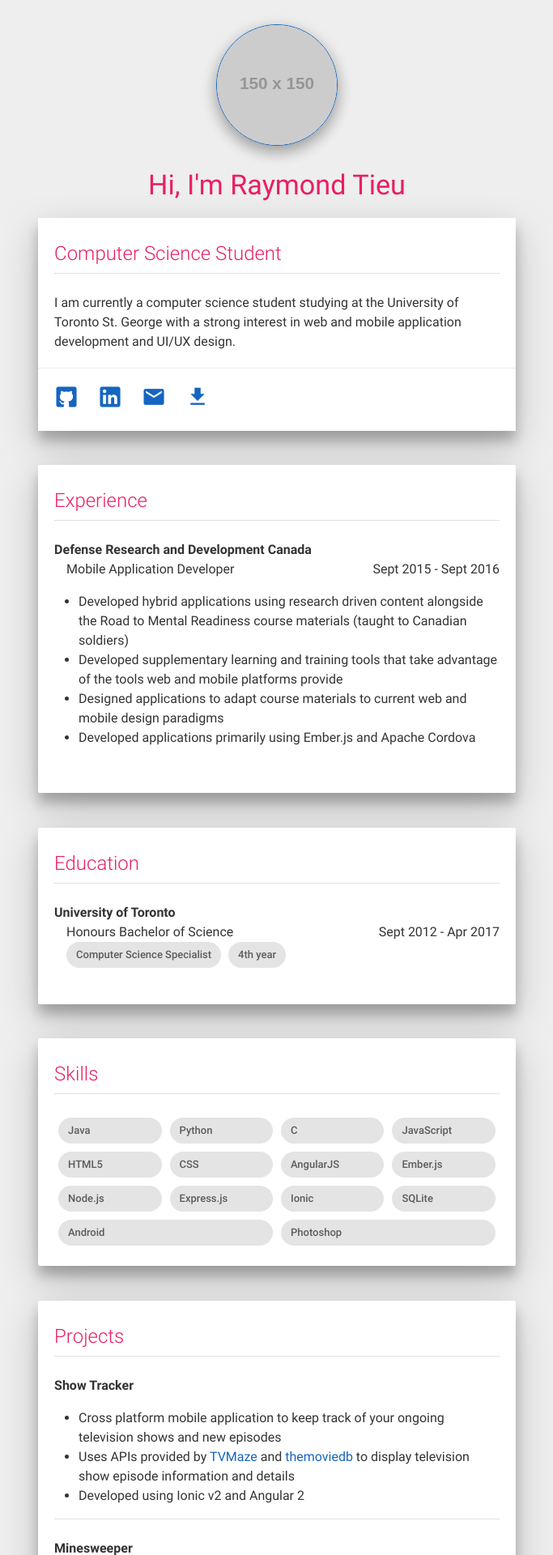
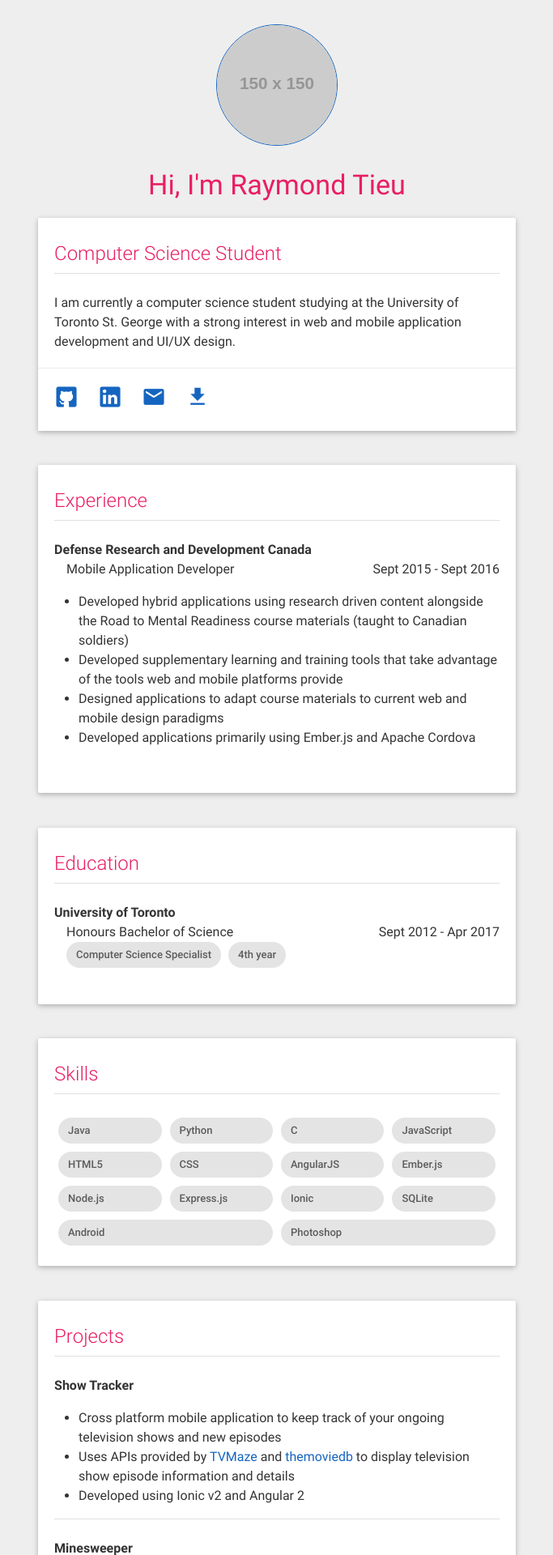
Before and after one commit to raymondtieu/raymondtieu.github.io, a Jekyll site: the page built from index.html, in a window 1280 px wide. Shown: the top 1920 px of the page at 81% size, without its empty margins (298-981 px from the left). Built offline with Jekyll 4.4.1, drawn with Linux system fonts in a browser that asks for light colours; nearby versions of some CDN libraries; a script that is not in the unit is left out.

Commit message:
removed shadow

```diff
--- a/_includes/description.html
+++ b/_includes/description.html
@@ -1,6 +1,6 @@
 <div class="row">
   <div class="col s12 m8 offset-m2">
-    <div class="card white z-depth-3">
+    <div class="card white">
       <div class="card-content">
         <span class="card-title pink-text">{{ site.current_title }}</span>
         <div class="description">
--- a/_includes/education.html
+++ b/_includes/education.html
@@ -1,6 +1,6 @@
 <div class="row">
   <div class="col s12 m8 offset-m2">
-    <div class="card white z-depth-3">
+    <div class="card white">
       <div class="card-content">
         <span class="card-title pink-text">Education</span>
         <div class="education">
--- a/_includes/experience.html
+++ b/_includes/experience.html
@@ -1,6 +1,6 @@
 <div class="row">
   <div class="col s12 m8 offset-m2">
-    <div class="card white z-depth-3">
+    <div class="card white">
       <div class="card-content">
         <span class="card-title pink-text">Experience</span>
         <div class="experience">
--- a/_includes/header.html
+++ b/_includes/header.html
@@ -1,6 +1,6 @@
 <header class="page-header">
 
-  <img src="http://placehold.it/150x150" class="avatar circle responsive-img z-depth-2">
+  <img src="http://placehold.it/150x150" class="avatar circle responsive-img">
 
   <h4 class="center-align pink-text">Hi, I'm {{ site.name }}</h4>
 
--- a/_includes/projects.html
+++ b/_includes/projects.html
@@ -1,6 +1,6 @@
 <div class="row">
   <div class="col s12 m8 offset-m2">
-    <div class="card white z-depth-3">
+    <div class="card white">
       <div class="card-content">
         <span class="card-title pink-text">Projects</span>
         <div class="projects">
--- a/_includes/skills.html
+++ b/_includes/skills.html
@@ -1,6 +1,7 @@
 <div class="row">
   <div class="col s12 m8 offset-m2">
-    <div class="card white z-depth-3">
+    <div class="card white
+    ">
       <div class="card-content">
         <span class="card-title pink-text">Skills</span>
         <div class="skills">
```
